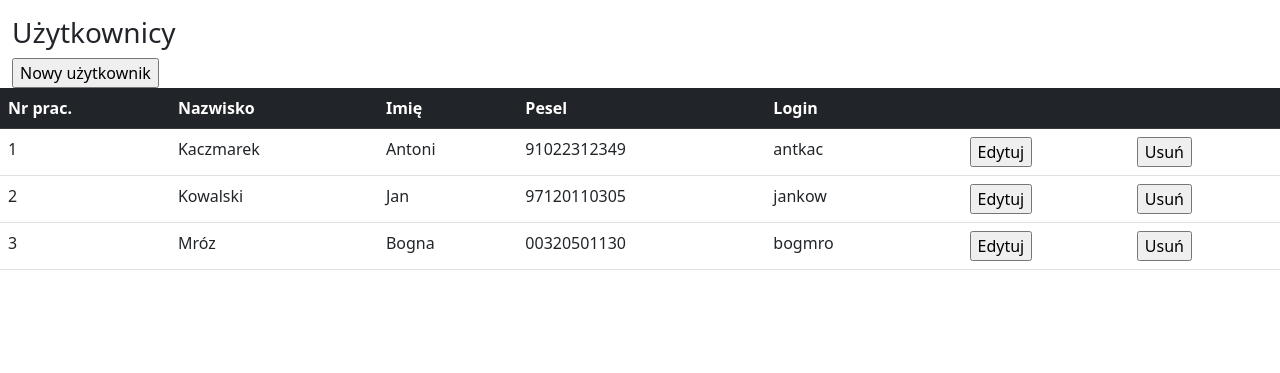
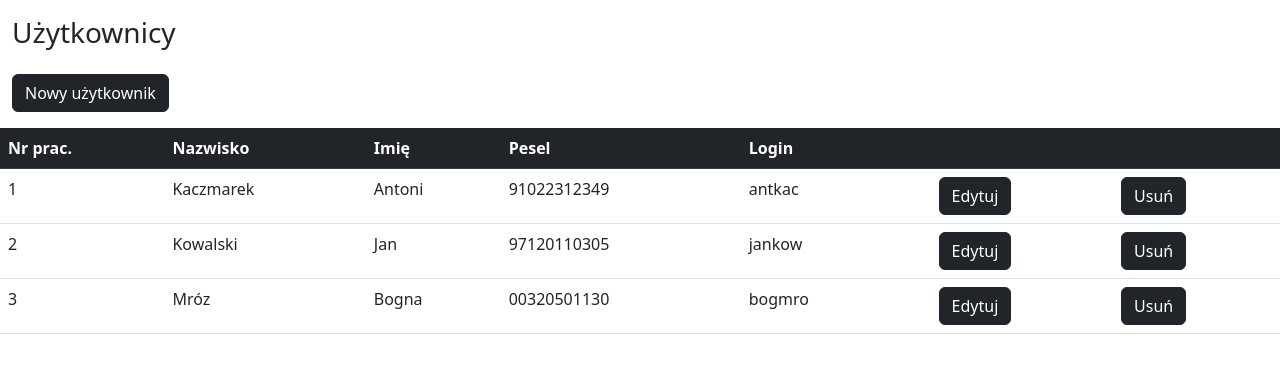
Before and after one commit to krisskiemel/hotel, a PHP site: page /users.php in a window 1280 px wide. Shown: the part 56-429 px from the top of the page. Run offline with PHP 8.4, Linux system fonts and the light colour scheme; data comes from the database, SQL or seed files in the repository.

Commit message:
modified:   users.php

```diff
--- a/users.php
+++ b/users.php
@@ -47,10 +47,43 @@
         <?php
         break;
       case "pn":
+        //pobieranie danych z tabeli REQUEST
+        $imie = $_REQUEST['imie'];
+        $nazwisko = $_REQUEST['nazwisko'];
+        $pesel = $_REQUEST['pesel'];
+        $login = $_REQUEST['login'];
+        $haslo = $_REQUEST['haslo'];
+
+        //sprawdzanie czy login jest zajęty
+        $sql = "SELECT * FROM pracownicy WHERE login = '$login'";
+        $result = mysqli_query($connect, $sql);
+        if ($row = mysqli_fetch_array($result)) {
+            echo "<div class='container-fluid mt-3'>\n";
+            echo "  <h3>NOWY UŻYTKOWNIK</h3>\n";
+            echo "  <p>Login: <b>$login</b> istnieje już w systemie</p>\n";
+            echo "  <button onclick='window.history.back();'>Powrót</button>\n";
+            echo "</div>\n";
+        } else {
+            $sql = "INSERT INTO pracownicy (imie, nazwisko, pesel, login, haslo) VALUES ('$imie','$nazwisko','$pesel','$login','$haslo')";
+            if(mysqli_query($connect, $sql)) {
+              echo "<div class='container-fluid mt-3'>\n";
+              echo "  <h3>NOWY UŻYTKOWNIK</h3>\n";
+              echo "  <p>Użytkownik: <b>$imie $nazwisko</b> został poprawnie dodany</p>\n";
+              echo "  <button onclick=\"location.href='users.php'\">Powrót</button>\n";
+              echo "</div>\n";
+            } else {
+              echo "<div class='container-fluid mt-3'>\n";
+              echo "  <h3>NOWY UŻYTKOWNIK</h3>\n";
+              echo "  <p>Błąd. Użytkownik nie został poprawnie dodany</p>\n";
+              echo "  <button onclick=\"location.href='users.php'\">Powrót</button>\n";
+              echo "</div>\n";
+            }
+        }
 
         break;
       case "e":
         echo "<h3>EDYCJA UŻYTKOWNIKA</h3>";
+
         break;
       case "pe":
         break;
@@ -65,10 +98,12 @@
     <div class="container-fluid mt-3">
       <h3>Użytkownicy</h3>
       <div class="row">
+        <div class="mb-3 mt-3">
         <form action="users.php" method="GET">
           <input type="hidden" name="typ" value="n">
-          <input class="" type="submit" value="Nowy użytkownik">
+          <input class="btn btn-dark" type="submit" value="Nowy użytkownik">
         </form>
+        </div>
       </div>
       <div class="row">
         <table class="table">
@@ -93,12 +128,12 @@
             echo "    <td><form action='users.php' method='GET'>";
             echo "          <input type='hidden' name='typ' value='e'>";
             echo "          <input type='hidden' name='id' value='{$row['nr_pracownika']}'>";
-            echo "          <input type='submit' value='Edytuj'>";
+            echo "          <input class='btn btn-dark' type='submit' value='Edytuj'>";
             echo "    </form></td>\n";
             echo "    <td><form action='users.php' method='GET'>";
             echo "          <input type='hidden' name='typ' value='u'>";
             echo "          <input type='hidden' name='id' value='{$row['nr_pracownika']}'>";
-            echo "          <input type='submit' value='Usuń'>";
+            echo "          <input class='btn btn-dark' type='submit' value='Usuń'>";
             echo "    </form></td></tr>\n";
           }?>
           </tbody>
```
